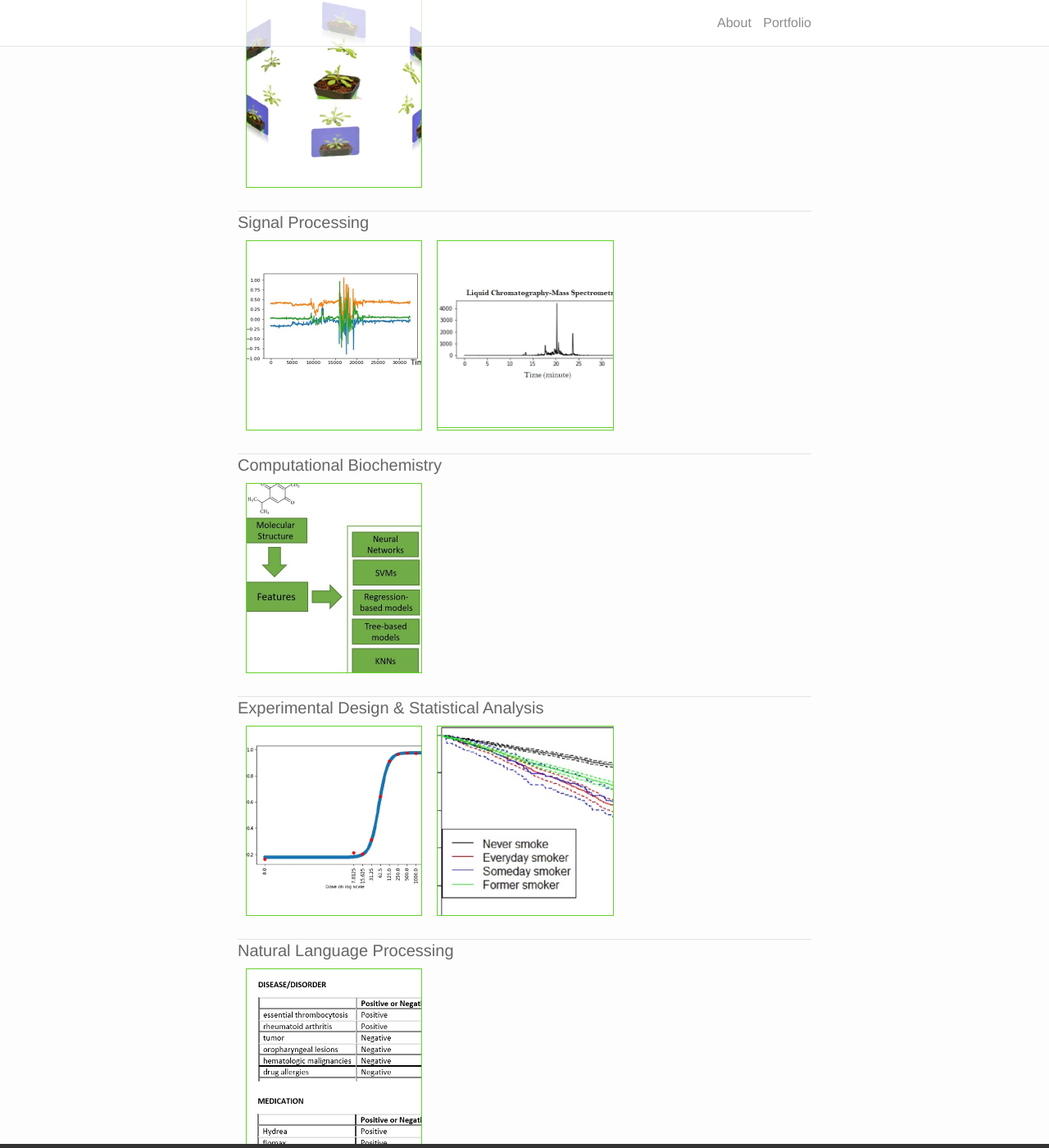
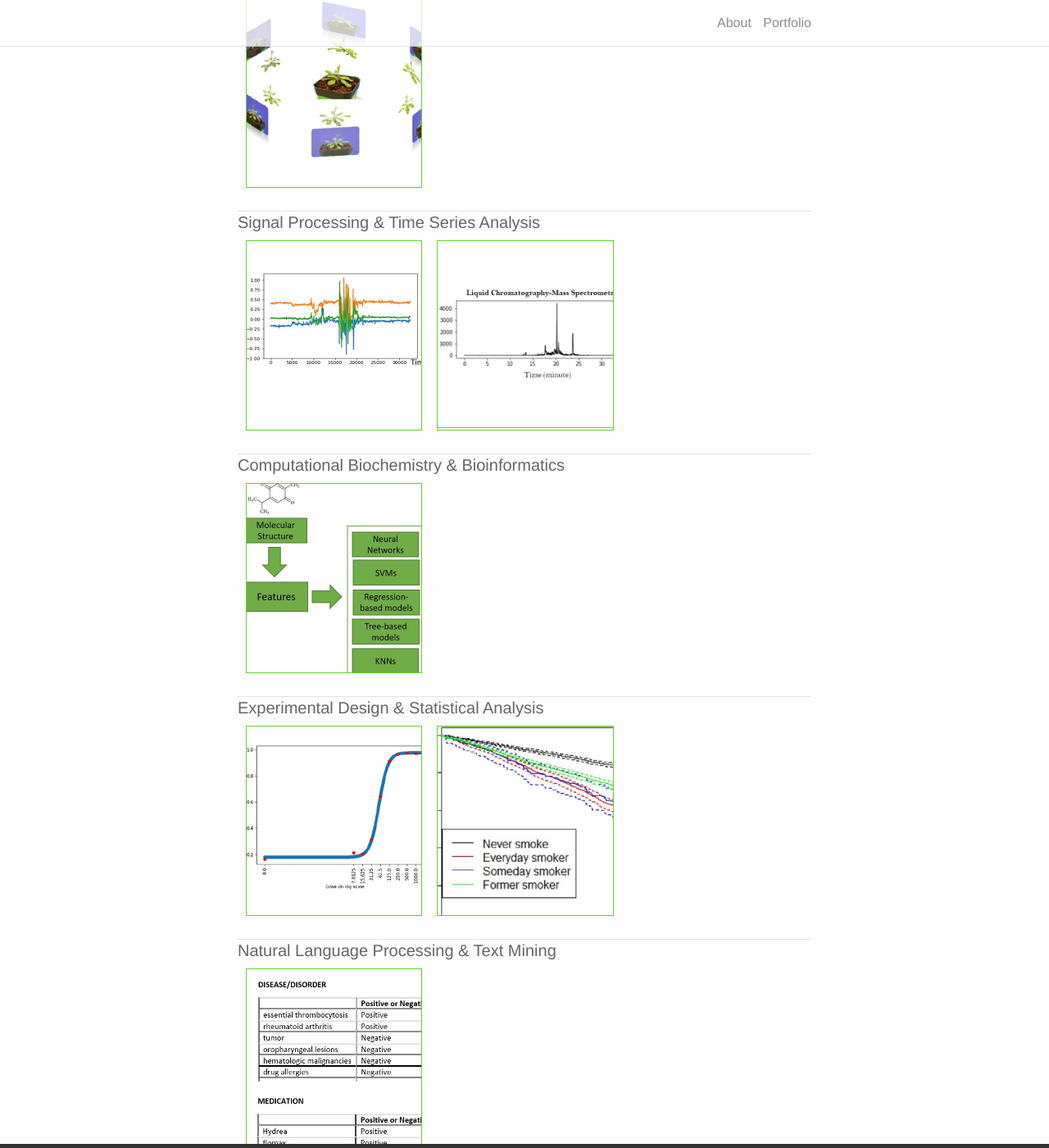
Before and after one commit to emeryanalytics/blog, a Jekyll site: the page built from portfolio.md, in a window 1280 px wide and 1400 px high, scrolled down 999 px. Shown: the whole window at 82% size. Built offline with Jekyll 4.4.1, drawn with Linux system fonts in a browser that asks for light colours; nearby versions of some CDN libraries; some of the changed lines change nothing that is shown; some of the changed text lies outside the part shown.

Commit message:
update portfolio

```diff
--- a/portfolio.md
+++ b/portfolio.md
@@ -5,7 +5,7 @@ permalink: /portfolio/
 ---
 
 {% assign list_projects = "" | split: ',' %}
-{% assign list_categories = "Object Recognition & Semantic Segmentation, Stereo Vision & 3D Reconstruction, Signal Processing, Computational Biochemistry, Experimental Design & Statistical Analysis, Natural Language Processing, Business Analytics" | split: ',' %}
+{% assign list_categories = "Object Recognition & Semantic Segmentation, Stereo Vision & 3D Reconstruction, Signal Processing & Time Series Analysis, Computational Biochemistry & Bioinformatics, Experimental Design & Statistical Analysis, Natural Language Processing & Text Mining, Business Analytics & Operations Research" | split: ',' %}
 
 {% assign list_or = site.portfolio |
       where_exp: "project", "project.tag contains 'object-recognition'" %}
```
